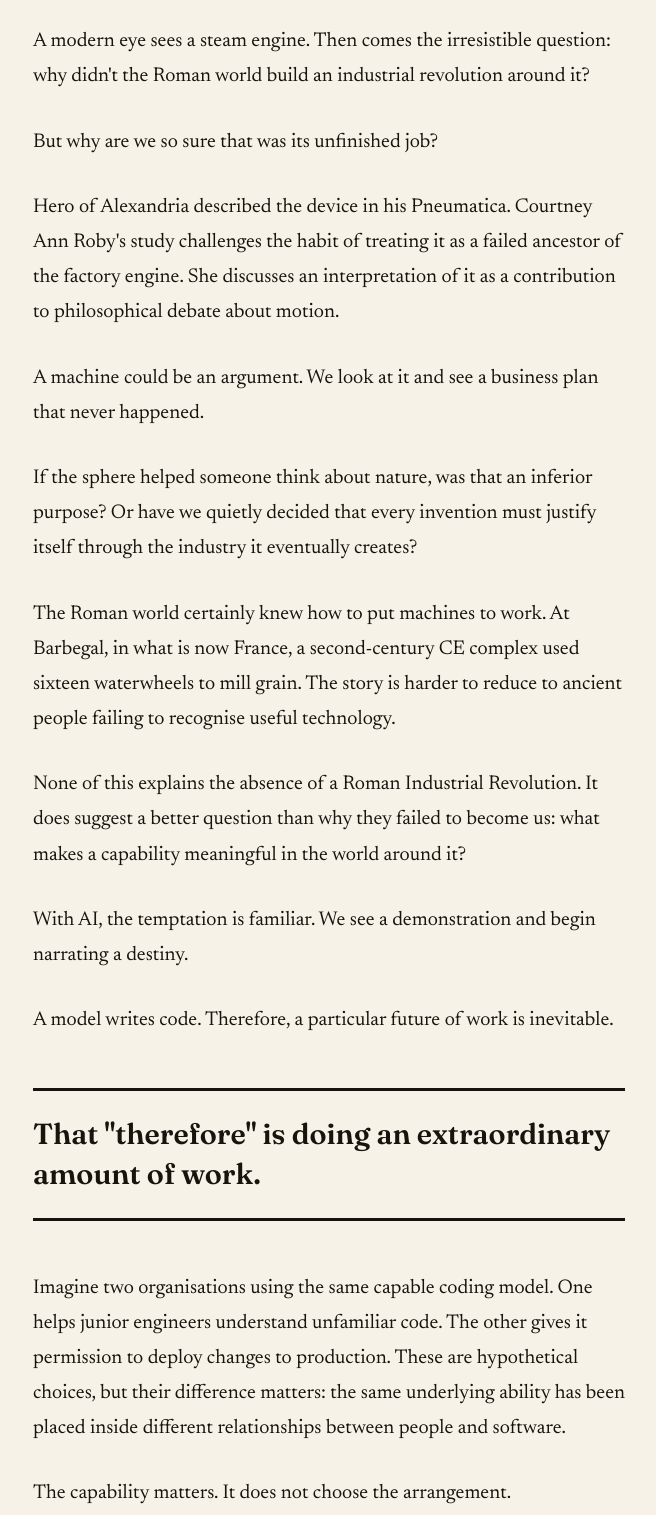
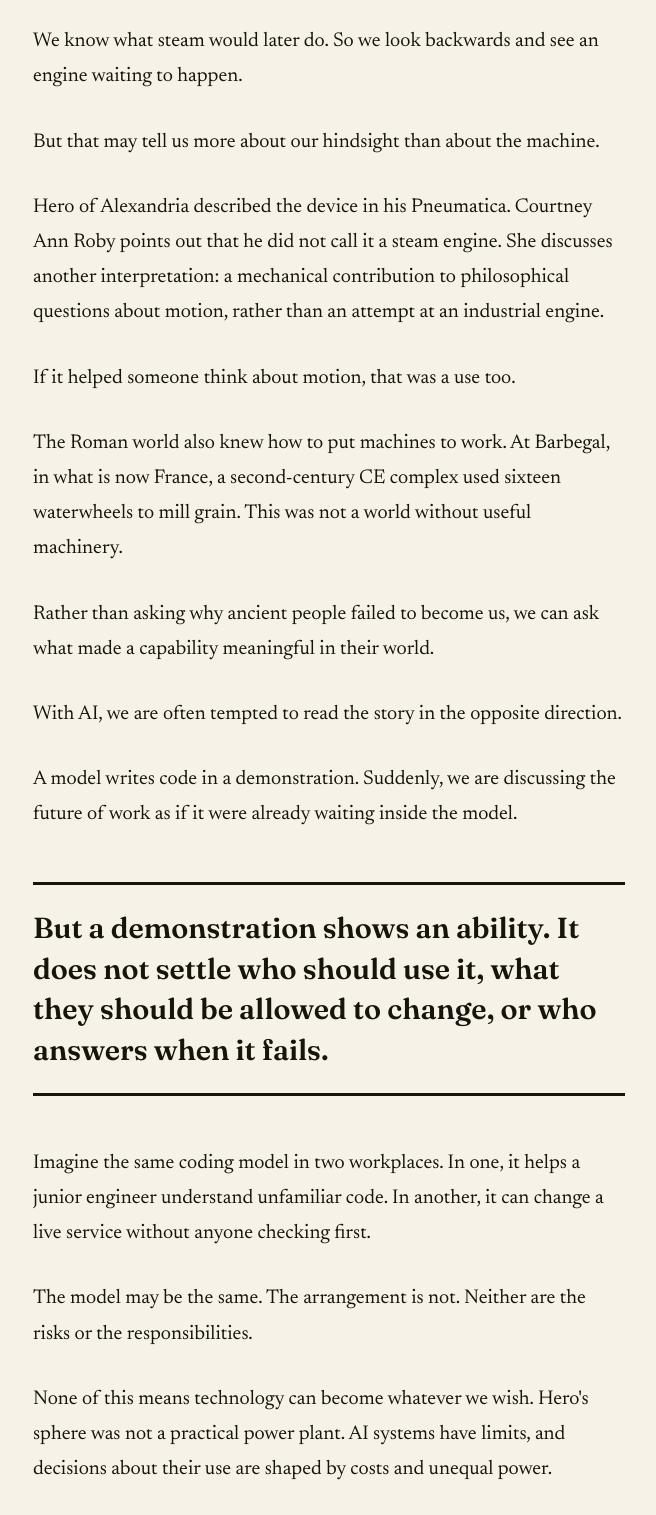
Before and after one commit to vaibhav11123/vaibhav11123.github.io, a plain HTML site: page a-machine-does-not-contain-its-future/index.html in a window 1280 px wide. Shown: the part 1200-2715 px from the top of the page, without its empty margins (311-967 px from the left). Drawn offline with Linux system fonts and the light colour scheme.

Commit message:
Publish approved article text revision
Revised text in index.html to enhance clarity and context regarding the historical significance of machines and AI.

```diff
--- a/a-machine-does-not-contain-its-future/index.html
+++ b/a-machine-does-not-contain-its-future/index.html
@@ -165,25 +165,24 @@
 </div>
 
 <main>
-  <p class="lede">A bronze sphere turns above a cauldron. Steam escapes through bent tubes, and the sphere spins.</p>
-  <p>A modern eye sees a steam engine. Then comes the irresistible question: why didn't the Roman world build an industrial revolution around it?</p>
-  <p>But why are we so sure that was its unfinished job?</p>
-  <p>Hero of Alexandria described the device in his Pneumatica. Courtney Ann Roby's study challenges the habit of treating it as a failed ancestor of the factory engine. She discusses an interpretation of it as a contribution to philosophical debate about motion.</p>
-  <p>A machine could be an argument. We look at it and see a business plan that never happened.</p>
-  <p>If the sphere helped someone think about nature, was that an inferior purpose? Or have we quietly decided that every invention must justify itself through the industry it eventually creates?</p>
-  <p>The Roman world certainly knew how to put machines to work. At Barbegal, in what is now France, a second-century CE complex used sixteen waterwheels to mill grain. The story is harder to reduce to ancient people failing to recognise useful technology.</p>
-  <p>None of this explains the absence of a Roman Industrial Revolution. It does suggest a better question than why they failed to become us: what makes a capability meaningful in the world around it?</p>
-  <p>With AI, the temptation is familiar. We see a demonstration and begin narrating a destiny.</p>
-  <p>A model writes code. Therefore, a particular future of work is inevitable.</p>
-  <p class="pull">That "therefore" is doing an extraordinary amount of work.</p>
-  <p>Imagine two organisations using the same capable coding model. One helps junior engineers understand unfamiliar code. The other gives it permission to deploy changes to production. These are hypothetical choices, but their difference matters: the same underlying ability has been placed inside different relationships between people and software.</p>
-  <p>The capability matters. It does not choose the arrangement.</p>
-  <p>Of course, technology is not a blank page. Costs, limitations and unequal power constrain what people can choose. A spinning sphere is not a practical power plant, and a model's weaknesses cannot be wished away.</p>
-  <p>But a constraint is not a complete script.</p>
-  <p>"We can build this," "this will happen," and "this is a future worth wanting" are different claims. An impressive demonstration cannot do all three jobs.</p>
-  <p>Looking backwards, it is easy to turn history into a path towards us. Looking forwards, it is easy to mistake our preferred path for a property of the machine.</p>
-  <p>Hero's sphere spins. It shows a possibility.</p>
-  <p>What should turn with it is still a question.</p>
+<p class="lede">A bronze sphere turns above a cauldron. Steam escapes through bent tubes, and the sphere spins.</p>
+<p>We know what steam would later do. So we look backwards and see an engine waiting to happen.</p>
+<p>But that may tell us more about our hindsight than about the machine.</p>
+<p>Hero of Alexandria described the device in his Pneumatica. Courtney Ann Roby points out that he did not call it a steam engine. She discusses another interpretation: a mechanical contribution to philosophical questions about motion, rather than an attempt at an industrial engine.</p>
+<p>If it helped someone think about motion, that was a use too.</p>
+<p>The Roman world also knew how to put machines to work. At Barbegal, in what is now France, a second-century CE complex used sixteen waterwheels to mill grain. This was not a world without useful machinery.</p>
+<p>Rather than asking why ancient people failed to become us, we can ask what made a capability meaningful in their world.</p>
+<p>With AI, we are often tempted to read the story in the opposite direction.</p>
+<p>A model writes code in a demonstration. Suddenly, we are discussing the future of work as if it were already waiting inside the model.</p>
+<p class="pull">But a demonstration shows an ability. It does not settle who should use it, what they should be allowed to change, or who answers when it fails.</p>
+<p>Imagine the same coding model in two workplaces. In one, it helps a junior engineer understand unfamiliar code. In another, it can change a live service without anyone checking first.</p>
+<p>The model may be the same. The arrangement is not. Neither are the risks or the responsibilities.</p>
+<p>None of this means technology can become whatever we wish. Hero's sphere was not a practical power plant. AI systems have limits, and decisions about their use are shaped by costs and unequal power.</p>
+<p>But a constraint is not a complete script.</p>
+<p>"We can build this," "this will happen," and "this is a future worth wanting" are different claims. An impressive demonstration cannot do all three jobs.</p>
+<p>Looking backwards, we mistake our history for the destination. Looking forwards, we mistake a possibility for a promise.</p>
+<p>Hero's sphere does not need to be the beginning of our story to have mattered in its own.</p>
+<p>A machine can make a future possible without making it inevitable.</p>
 </main>
 
 <div class="endmark">&#9670;</div>
```
